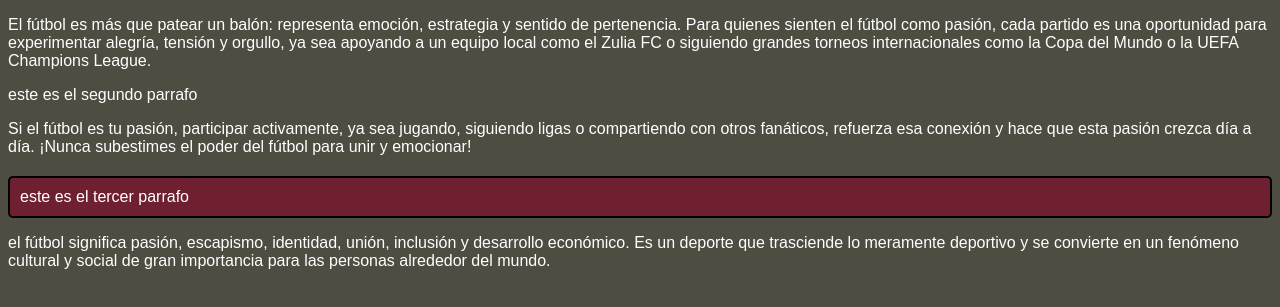
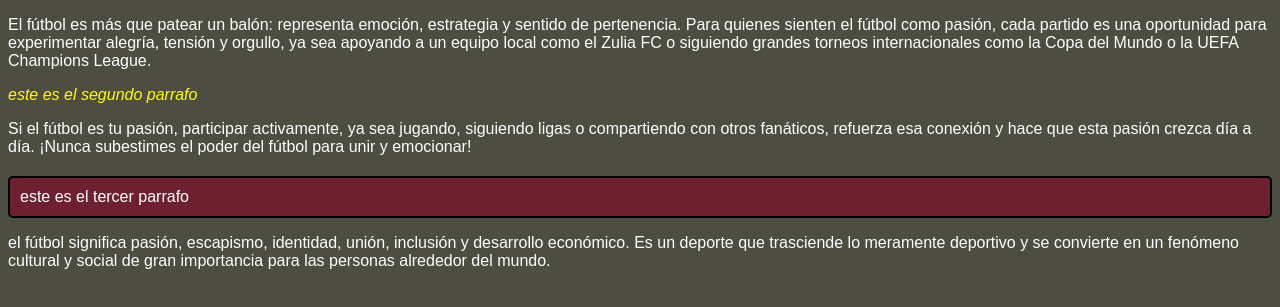
Before and after one commit to takhajsjs-maker/Josue-delgado, a plain HTML site: page ejercicio5.html in a window 1280 px wide. Shown: the part 105-412 px from the top of the page. Drawn offline with Linux system fonts and the light colour scheme.

Commit message:
Add files via upload

```diff
--- a/ejercicio5.css
+++ b/ejercicio5.css
@@ -23,3 +23,8 @@ body{
     margin-top: 20px;
     border: 2px solid black;
 }
+
+.segundo{
+    color: yellow;
+    font-style: italic;
+}
--- a/ejercicio5.html
+++ b/ejercicio5.html
@@ -16,7 +16,7 @@
 <head>
     <meta charset="UTF-8">
     <meta name="viewport" content="width=device-width, initial-scale=1.0">
-    <title>Document</title>
+    <title> ejercicio5  </title>
     <link rel="stylesheet" href="ejercicio5.css">
 </head>
     <h1>
@@ -25,7 +25,8 @@
     <p class="destacado">este es el primer parrafo</p>
     <p>El fútbol es más que patear un balón: representa emoción, estrategia y sentido de pertenencia. Para quienes sienten el fútbol como pasión, cada partido es una oportunidad para experimentar alegría, tensión y orgullo, ya sea apoyando a un equipo local como el Zulia FC
     o siguiendo grandes torneos internacionales como la Copa del Mundo o la UEFA Champions League.</p>
-    <p>este es el segundo parrafo</p>
+    <p class="segundo">este es el segundo parrafo</p>
+
     <p>Si el fútbol es tu pasión, participar activamente, ya sea jugando, siguiendo ligas o compartiendo con otros fanáticos, refuerza esa conexión y hace que esta pasión crezca día a día.
 ¡Nunca subestimes el poder del fútbol para unir y emocionar!</p>
 
```
